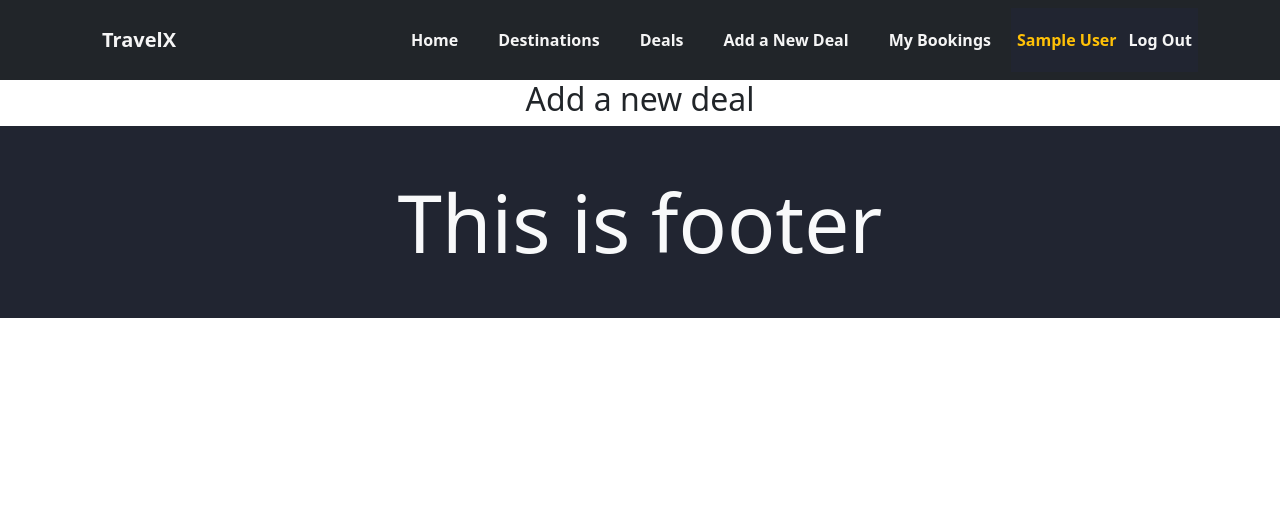
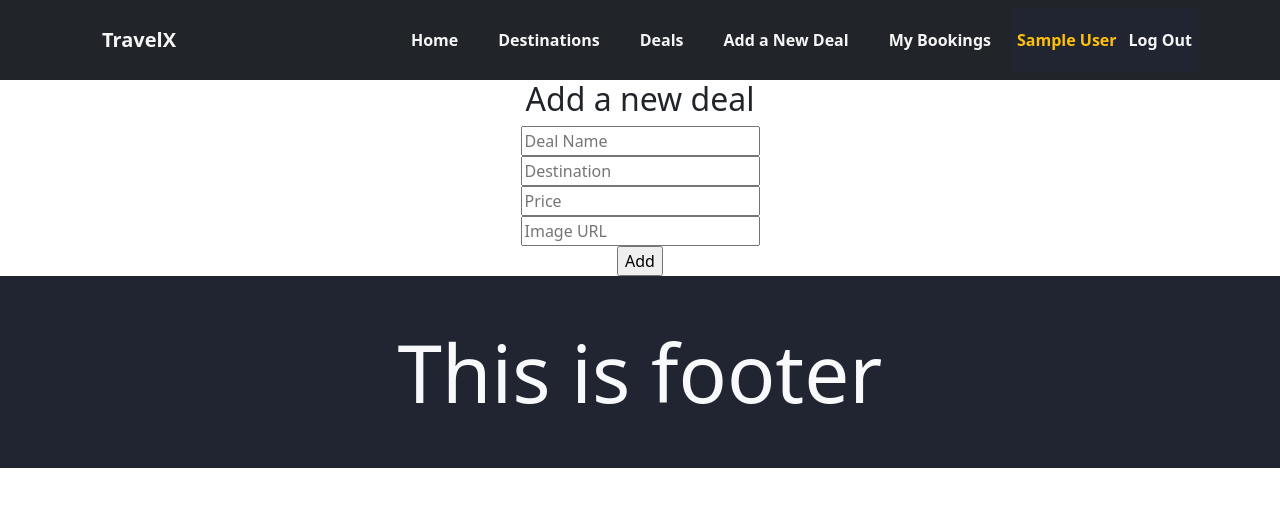
Before and after one commit to IshtiaqAhmed001/travelX-tourism-client-side, a React (Create React App) app: page /addnewdeal in a window 1280 px wide. Shown: the top 506 px of the page. Built offline with nearby package versions, Linux system fonts and the light colour scheme; no server answers; sample sign-in values are in the browser's storage.

Commit message:
add new service section done

```diff
--- a/src/components/AddNewDeal/AddNewDeal.js
+++ b/src/components/AddNewDeal/AddNewDeal.js
@@ -1,9 +1,55 @@
+import { useEffect, useState } from "react";
+import { useForm } from "react-hook-form";
 
 const AddNewDeal = () => {
+    const { register, handleSubmit, watch, formState: { errors }, reset } = useForm();
+
+    const onSubmit = data => {
+        const { name, price, destination, img } = data;
+        const newDeal = { name, price, destination, img };
+
+        fetch('http://localhost:5000/packages', {
+            method: 'POST',
+            headers: {
+                'content-type': 'application/json'
+            },
+            body: JSON.stringify(newDeal)
+        })
+            .then(res => res.json())
+            .then(data => {
+                if (data.insertedId) {
+                    alert('New Deal added successfully!');
+                    reset();
+                }
+            })
+    }
+
+
+
+
+
+
 
     return (
         <div >
             <h2>Add a new deal</h2>
+            <div>
+                <form onSubmit={handleSubmit(onSubmit)}>
+
+                    <input placeholder="Deal Name "  {...register("name", { required: true })} />
+                    <br />
+                    <input placeholder="Destination "  {...register("destination", { required: true })} />
+                    <br />
+                    <input placeholder="Price "  {...register("price", { required: true })} />
+                    <br />
+                    <input placeholder="Image URL "  {...register("img", { required: true })} />
+                    <br />
+
+                    {errors.exampleRequired && <span>This field is required</span>}
+
+                    <input value="Add" type="submit" />
+                </form>
+            </div>
         </div>
     );
 };
--- a/src/components/Deals/Deals.js
+++ b/src/components/Deals/Deals.js
@@ -1,9 +1,23 @@
 import React from 'react';
+import { Spinner } from 'react-bootstrap';
+import useAuth from '../../hooks/useAuth';
 import useDeals from '../../hooks/useDeals';
 import Deal from '../Deal/Deal';
 
 const Deals = () => {
+    const { isLoading } = useAuth();
     const { deals } = useDeals();
+
+    if (isLoading) {
+        return <div class="text-center">
+            <Spinner animation="border" role="status">
+                <span className="visually-hidden">Loading...</span>
+            </Spinner>
+        </div>
+    }
+
+
+
     return (
         <div>
             <h2 className="my-5 display-1 text-dark">All deals</h2>
--- a/src/components/Home/Home.js
+++ b/src/components/Home/Home.js
@@ -1,15 +1,24 @@
 import React from 'react';
-import { Carousel } from 'react-bootstrap';
+import { Carousel, Spinner } from 'react-bootstrap';
 import useDeals from '../../hooks/useDeals';
 import Deal from '../Deal/Deal';
 import img1 from '../../images/slider/friends.jpg';
 import img2 from '../../images/slider/maldives.jpg';
 import img3 from '../../images/slider/surf.jpg';
 import img4 from '../../images/slider/concert.jpg';
+import useAuth from '../../hooks/useAuth';
 
 
 const Home = () => {
     const { deals } = useDeals();
+    const { isLoading } = useAuth();
+    if (isLoading) {
+        return <div class="text-center">
+            <Spinner animation="border" role="status">
+                <span className="visually-hidden">Loading...</span>
+            </Spinner>
+        </div>
+    }
     return (
         <div >
             <div className="slider">
--- a/src/components/MyBookings/MyBookings.js
+++ b/src/components/MyBookings/MyBookings.js
@@ -13,9 +13,7 @@ const MyBookings = () => {
     }, []);
 
 
-
     const myBookings = orders.filter(order => order.email === user.email);
-
 
     return (
         <div>
--- a/src/components/PrivateRoute/PrivateRoute.js
+++ b/src/components/PrivateRoute/PrivateRoute.js
@@ -1,4 +1,5 @@
 import React from 'react';
+import { Spinner } from 'react-bootstrap';
 import { Route, Redirect } from 'react-router-dom';
 import useAuth from '../../hooks/useAuth';
 
@@ -6,7 +7,11 @@ const PrivateRoute = ({ children, ...rest }) => {
     const { user, isLoading } = useAuth();
 
     if (isLoading) {
-        return "loading...."
+        return <div class="text-center">
+            <Spinner animation="border" role="status">
+                <span className="visually-hidden">Loading...</span>
+            </Spinner>
+        </div>
     }
     return (
         <Route
```
Also changed, not shown: src/images/morocco.jpg (added), src/images/turkey.jpg (added).
